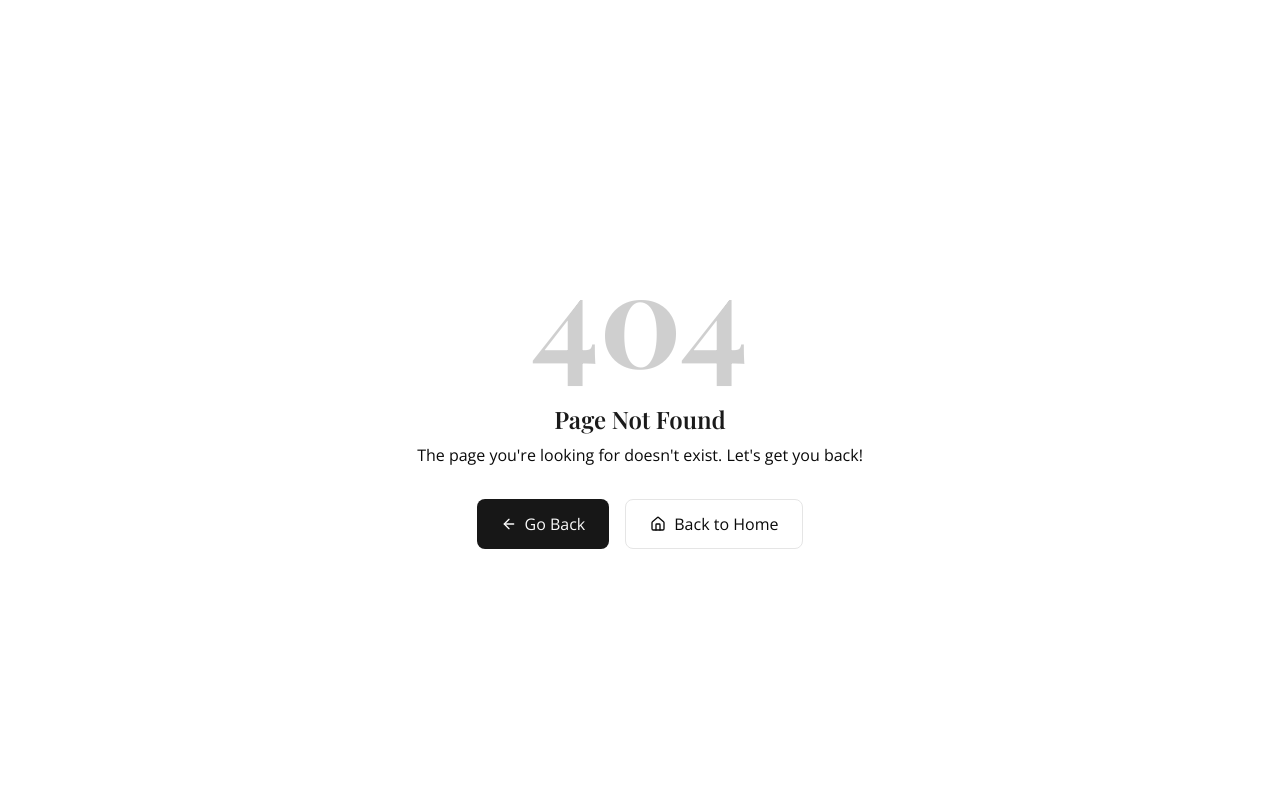
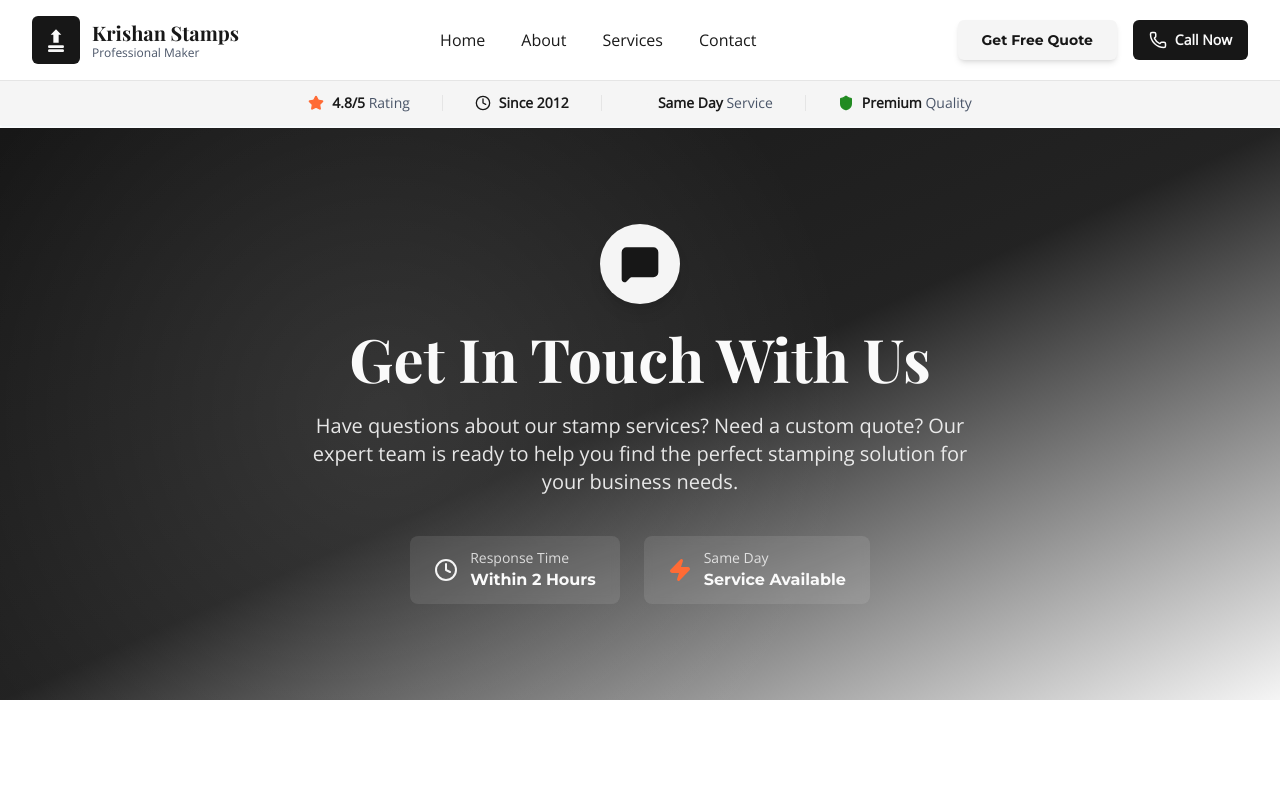
Before and after one commit to dariogeorge21/krishan-stamps, a Next.js app: page /contact in a window 1280 px wide. Before the commit this address had no page. Shown: the top 796 px of the page. Built offline with nearby package versions, Linux system fonts and the light colour scheme.

Commit message:
feat: Create ContactPage component with metadata and layout

```diff
--- /dev/null
+++ b/app/contact/page.tsx
@@ -0,0 +1,19 @@
+import type { Metadata } from 'next';
+import Header from '@/components/Header';
+import ContactInteractive from './components/ContactInteractive';
+
+export const metadata: Metadata = {
+  title: 'Contact Us - Krishan Stamps Professional',
+  description: 'Get in touch with Krishan Stamps for custom stamp solutions in Delhi NCR. Call +91-98765-43210 or visit our Shakarpur shop. Same-day service available with 2-hour response guarantee.',
+};
+
+export default function ContactPage() {
+  return (
+    <main className="min-h-screen bg-background">
+      <Header />
+      <div className="pt-20 lg:pt-32">
+        <ContactInteractive />
+      </div>
+    </main>
+  );
+}
```
